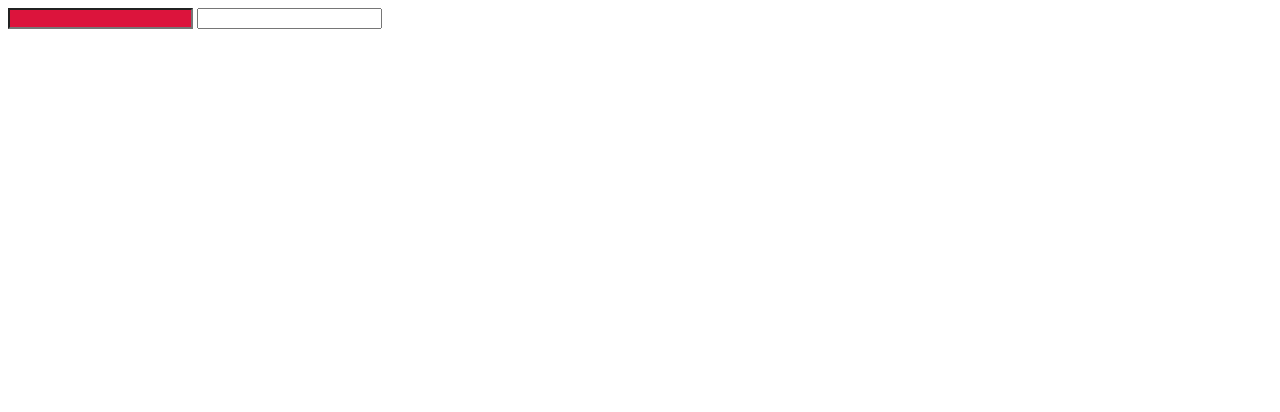
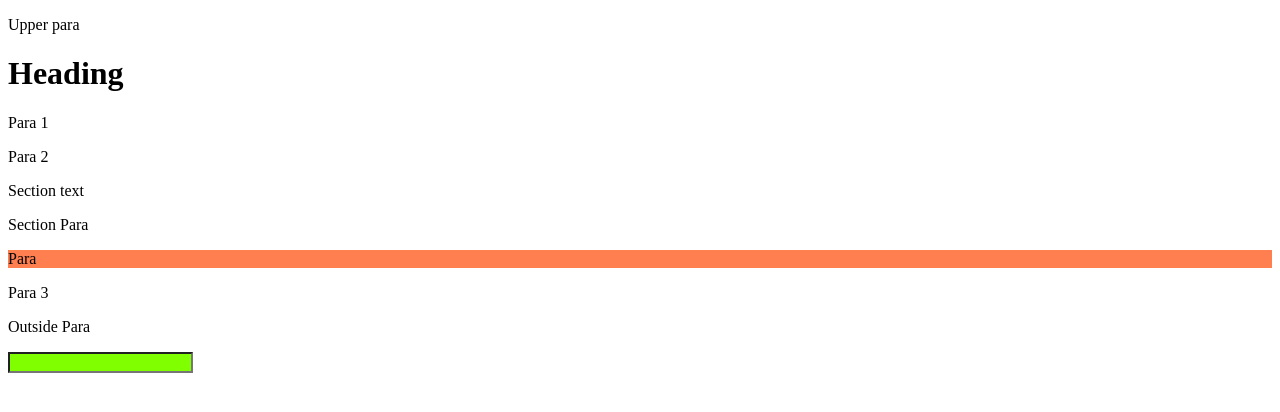
Before and after one commit to akhilesh290/4-6Python, a plain HTML site: page Css/index.html in a window 1280 px wide. Drawn offline with Linux system fonts and the light colour scheme.

Commit message:
12 feb 2020

```diff
--- /dev/null
+++ b/Css/css/display.css
@@ -0,0 +1,18 @@
+body {
+    margin: 0px;
+}
+
+p {
+    width: 100px;
+    height: 100px;
+    display: inline-block;
+    margin-top: 10px;
+    margin-bottom: 10px;
+    background-color: coral;
+}
+
+b {
+    display: block;
+    height: 100px;
+    text-align: center;
+}
--- a/Css/css/main.css
+++ b/Css/css/main.css
@@ -14,6 +14,139 @@
 } */
 
 
-input[type="text"] {
+/* input[type="text"] {
     background-color: crimson;
+} */
+
+
+/* * {
+    color: aquamarine;
+} */
+
+/* psuedo class */
+/* p:hover {
+    background-color: brown;
+    color: white;
 }
+
+input:focus {
+    background-color: cadetblue;
+}
+
+div:active {
+    background-color: chartreuse;
+}
+
+li:first-child {
+    color: chartreuse;
+}
+
+li:last-child {
+    color: chocolate;
+}
+
+li:nth-child(3n) {
+    background-color: coral;
+} */
+
+
+
+/* psuedo elements */
+/* input::placeholder {
+    color: red;
+}
+
+div::first-letter {
+    font-size: 60px;
+    color: red;
+}
+
+div::first-line {
+    background-color: seashell;
+}
+
+
+.quote::before {
+    content: '\201C';
+    font-size: 60px;
+    color: slateblue;
+}
+
+.quote::after {
+    content: '\201D';
+    font-size: 60px;
+    color: slateblue;
+} */
+
+/* boxmodel */
+
+/* .box {
+    background-color: thistle;
+    width: 100%;
+    height: 200px;
+    padding: 10px 30px 20px;
+    border: 5px dashed black;
+    margin: 20px 0 30px auto;
+    box-sizing: border-box;
+} */
+
+/* combinators */
+/* .combo p {
+    color: tomato;
+} */
+/* .combo>p {
+    color: tomato;
+} */
+
+/*
+.combo>section>section>p {
+    color: violet;
+} */
+/* .combo>section p {
+    color: violet;
+} */
+
+/* h1~p {
+    color: violet;
+} */
+
+/* priority or specificity  */
+input {
+    background-color: violet;
+}
+
+body>input {
+    background-color: chartreuse;
+}
+
+.para {
+    background-color: chartreuse;
+}
+
+.combo>section>section>.para {
+    background-color: coral;
+}
+
+/* input {
+    background-color: blue;
+}
+
+input {
+    background-color: cadetblue;
+} */
+
+/* input[type="text"] {
+    background-color: wheat;
+}
+
+#one {
+    background-color: yellow;
+}
+
+.one {
+    background-color: yellowgreen;
+}
+
+* {
+    background-color: black;
+} */
--- a/Css/index.html
+++ b/Css/index.html
@@ -14,8 +14,61 @@
         <span id="Para1" class="para"> Lorem ipsum </span>
         <span id="Para1" class="para para2"> dolor sit amet.</span>
     </p> -->
-    <input type="text">
-    <input type="password">
+    <!-- <input type="text">
+    <input type="password" placeholder="Enter your password">
+    <p>Para</p>
+    <div>Lorem ipsum dolor sit amet consectetur adipisicing elit. Molestias rerum quibusdam corporis eos ad consequuntur
+        saepe corrupti totam obcaecati ratione repellat animi quisquam assumenda asperiores nisi tempora debitis, quidem
+        iure!</div>
+
+    <p class="quote">Some Quote</p>
+
+    <ol>
+        <li>list item</li>
+        <li>list item</li>
+        <li>list item</li>
+        <li>list item</li>
+        <li>list item</li>
+        <li>list item</li>
+        <li>list item</li>
+        <li>list item</li>
+        <li>list item</li>
+        <li>list item</li>
+        <li>list item</li>
+    </ol> -->
+
+    <!-- boxmodel and box sizing -->
+    <!-- <div class="box">
+        Box Model
+    </div> -->
+
+
+
+
+    <!-- combinators -->
+    <div class="combo">
+        <p>Upper para</p>
+        <h1>Heading</h1>
+        <p>Para 1</p>
+        <p>Para 2</p>
+        <section>
+            Section text
+            <p> Section Para</p>
+            <section>
+                <p class="para">Para </p>
+            </section>
+        </section>
+        <p>Para 3</p>
+    </div>
+    <p>Outside Para</p>
+
+    <!-- priority or specificity -->
+    <input type="text" id="one" class="one">
+
+
+
+
+
 </body>
 
 </html>
--- /dev/null
+++ b/Project/css/main.css
@@ -0,0 +1,56 @@
+body {
+    margin: 0px;
+}
+
+* {
+    box-sizing: border-box;
+}
+
+a {
+    text-decoration: none;
+    color: black;
+}
+
+#header {
+    background-color: lavender;
+}
+
+.navbar {
+    width: 100%;
+
+
+}
+
+.logo {
+    width: 50px;
+}
+
+.logo>img {
+    width: 100%;
+}
+
+.navbar,
+.logo,
+.nav-list,
+.nav-item {
+    display: inline-block;
+}
+
+.nav-list {
+    width: calc(100% - 100px);
+    text-align: end;
+    margin: 0px;
+}
+
+.nav-item {
+    padding: 10px
+}
+
+.nav-item:hover {
+    background-color: lightcoral;
+    color: white;
+}
+
+.nav-item>a {
+    color: inherit;
+}
```
Also changed, not shown: Css/display.html (added, +18 -0 lines), Project/index.html (added, +27 -0 lines), Project/img/logo.png (added), 1 other file.
